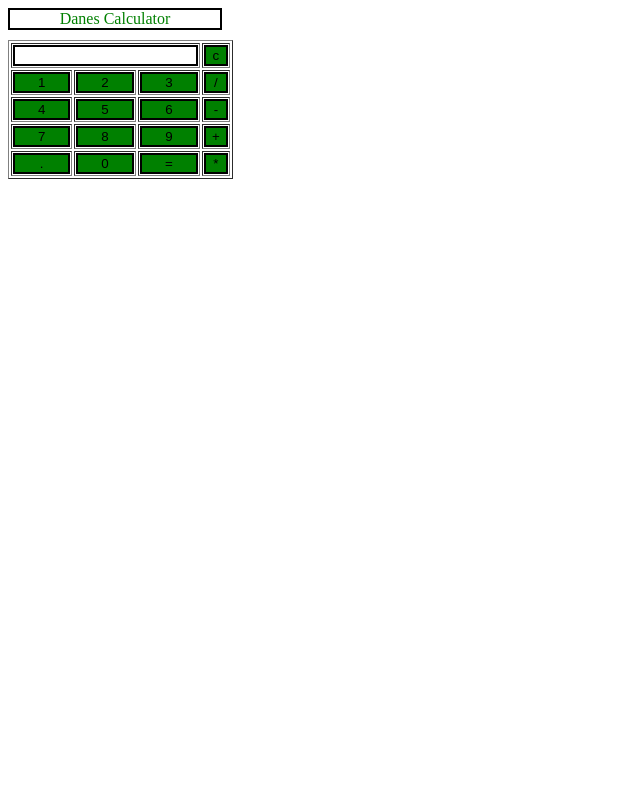
After one commit to D1935827V/p2triviaweb, a Flask app: page /calc in a window 1280 px wide. The commit adds this page. Shown: the whole page, without its empty margins (0-640 px from the left). Run offline with Flask 2, Linux system fonts and the light colour scheme.

Commit message:
Calculator

```diff
--- a/main.py
+++ b/main.py
@@ -32,5 +32,9 @@ def reaction_time():
 def about():
     return render_template('about.html', aboutus=aboutus.about())
 
+@app.route('/calc')
+def calc():
+    return render_template('Calculator.html')
+
 if __name__ == '__main__':
     app.run(debug=True, port='3000')
--- /dev/null
+++ b/templates/Calculator.html
@@ -0,0 +1,88 @@
+<html>
+<head>
+    <script>
+         //function that display value
+         function dis(val)
+         {
+             document.getElementById("result").value+=val
+         }
+
+         //function that evaluates the digit and return result
+         function solve()
+         {
+             let x = document.getElementById("result").value
+             let y = eval(x)
+             document.getElementById("result").value = y
+         }
+
+         //function that clear the display
+         function clr()
+         {
+             document.getElementById("result").value = ""
+         }
+      </script>
+    <!-- for styling -->
+    <style>
+         .title{
+         margin-bottom: 10px;
+         text-align:center;
+         width: 210px;
+         color:green;
+         border: solid black 2px;
+         }
+
+         input[type="button"]
+         {
+         background-color:green;
+         color: black;
+         border: solid black 2px;
+         width:100%
+         }
+
+         input[type="text"]
+         {
+         background-color:white;
+         border: solid black 2px;
+         width:100%
+         }
+      </style>
+</head>
+<!-- create table -->
+<body>
+<div class = title >Danes Calculator</div>
+<table border="1">
+    <tr>
+        <td colspan="3"><input type="text" id="result"/></td>
+        <!-- clr() function will call clr to clear all value -->
+        <td><input type="button" value="c" onclick="clr()"/> </td>
+    </tr>
+    <tr>
+        <!-- create button and assign value to each button -->
+        <!-- dis("1") will call function dis to display value -->
+        <td><input type="button" value="1" onclick="dis('1')"/> </td>
+        <td><input type="button" value="2" onclick="dis('2')"/> </td>
+        <td><input type="button" value="3" onclick="dis('3')"/> </td>
+        <td><input type="button" value="/" onclick="dis('/')"/> </td>
+    </tr>
+    <tr>
+        <td><input type="button" value="4" onclick="dis('4')"/> </td>
+        <td><input type="button" value="5" onclick="dis('5')"/> </td>
+        <td><input type="button" value="6" onclick="dis('6')"/> </td>
+        <td><input type="button" value="-" onclick="dis('-')"/> </td>
+    </tr>
+    <tr>
+        <td><input type="button" value="7" onclick="dis('7')"/> </td>
+        <td><input type="button" value="8" onclick="dis('8')"/> </td>
+        <td><input type="button" value="9" onclick="dis('9')"/> </td>
+        <td><input type="button" value="+" onclick="dis('+')"/> </td>
+    </tr>
+    <tr>
+        <td><input type="button" value="." onclick="dis('.')"/> </td>
+        <td><input type="button" value="0" onclick="dis('0')"/> </td>
+        <!-- solve function call function solve to evaluate value -->
+        <td><input type="button" value="=" onclick="solve()"/> </td>
+        <td><input type="button" value="*" onclick="dis('*')"/> </td>
+    </tr>
+</table>
+</body>
+</html>
--- a/templates/main.html
+++ b/templates/main.html
@@ -9,6 +9,7 @@
 <body style="background-color:#cee8f0">
 {% include 'nav.html' %}
 
+<a href="calc"><img src="{{ url_for('static', filename='calc.png') }}" alt="calculator icon" style="width:42px;height:42px;"></a>
 
 <p></p>
 <h1 style="color: black; text-align: center; font-family:times new roman;">Website Portfolio</h1>
```
Also changed, not shown: static/calc.png (added).
